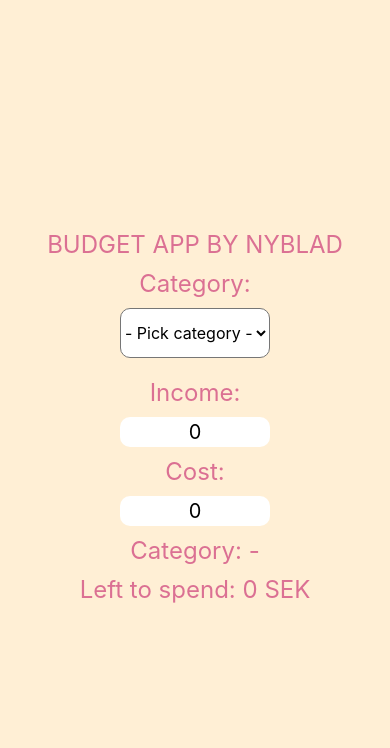
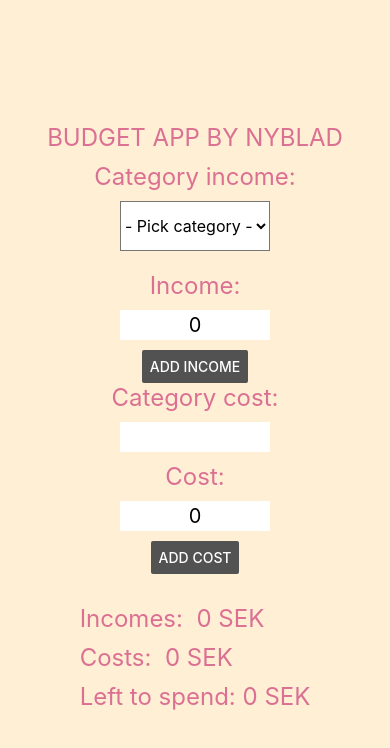
Before and after one commit to Technigo/project-react-native-app, a React Native app: screen / in a window 390 px wide. Shown: the top 748 px of the page. Built offline with nearby package versions, Linux system fonts and the light colour scheme.

Commit message:
Tonights work from Expo Snack

```diff
--- a/App.js
+++ b/App.js
@@ -1,88 +1,150 @@
-import React, { useState } from "react"
+import React, { useState } from 'react';
 // import styled from "styled-components/native"
-import { StyleSheet, View, TextInput, Picker, Text, Button } from "react-native"
+import {
+  StyleSheet,
+  StatusBar,
+  View,
+  TextInput,
+  Picker,
+  Text,
+  Button,
+} from 'react-native';
 
-//Add income component
-//Add cost component
-//List component to show a list of added incomes and costs
+//Array of objects (category + incomes)
+//Array of objects (category + cost)
+//Input category incomes (add to array incomes) - function handleIncomeCategory?
+//Input income (add to array incomes) - function handleIncome?
+//Input category costs (add to array costs) - function handleCostCategory?
+//Input cost (add to array costs) - function handleCost?
+//Component to map the objects in the array listIncomes and listCosts
 //Sum component that calculates the incomes-costs to see what we have left
+//Shake phone to reset
 
 const App = () => {
-  const [categoryValue, setCategoryValue] = useState("-")
-  const [income, setIncome] = useState("0")
-  const [cost, setCost] = useState("0")
-  // const [addIncome, setAddIncome] = ()
+  // const [addToArray, setAddToArray] = useState()
+  const [categoryIncome, setCategoryIncome] = useState('');
+  const [categoryCost, setCategoryCost] = useState('');
+  const [income, setIncome] = useState('0');
+  const [cost, setCost] = useState('0');
+
+  const [listIncomes, setListIncomes] = useState([]);
+  const addedIncomes = { category: categoryIncome, income: income };
+
+  const [listCosts, setListCosts] = useState([]);
+  const addedCosts = { category: categoryCost, income: cost };
+
+  // FUNCTIONS FOR ADDING INCOMES AND COSTS - NEED HELP WITH THIS
+  const handleAddIncome = () => {
+    setListIncomes({ listIncomes: [...listIncomes, addedIncomes] })
+  }
+  const handleAddCost = () => {
+    setListCosts({ listCosts: [...listCosts, addedCosts] })
+  }
+
+  console.log(listIncomes, listCosts)
 
   return (
     <View style={styles.view}>
-
+      <StatusBar style={styles.statusBar} barStyle="light-content" />
       <Text style={styles.text}>BUDGET APP BY NYBLAD</Text>
 
-      <Text style={styles.text}>Category:</Text>
-      <Picker style={styles.picker} type="dropdown" selectedValue={categoryValue} onValueChange={() => setCategoryValue(categoryValue)}>
+      <Text style={styles.text}>Category income:</Text>
+      <Picker
+        style={styles.picker}
+        type="dropdown"
+        selectedValue={categoryIncome}
+        onValueChange={value => setCategoryIncome(value)}>
         <Picker.Item label="- Pick category -" value="-" />
         <Picker.Item label="Salary" value="Salary" />
         <Picker.Item label="Other" value="Other" />
       </Picker>
 
       <Text style={styles.text}>Income:</Text>
-      <TextInput style={styles.textInput} onChangeText={text => setIncome(text)} value={income} />
+      <TextInput
+        style={styles.textInput}
+        onChangeText={text => setIncome(text)}
+        value={income}
+      />
+
+      <Button
+        color="#525252"
+        title="Add income"
+        onPress={handleAddIncome}
+      />
+
+      <Text style={styles.text}>Category cost:</Text>
+      <TextInput
+        style={styles.textInput}
+        onChangeText={text => setCategoryCost(text)}
+        value={categoryCost}
+      />
+
       <Text style={styles.text}>Cost:</Text>
-      <TextInput style={styles.textInput} onChangeText={text => setCost(text)} value={cost} />
+      <TextInput
+        style={styles.textInput}
+        onChangeText={text => setCost(text)}
+        value={cost}
+      />
 
-      {/* <Button style={styles.button} title="Add" onPress={() => setAddIncome(income)} /> */}
+      <Button
+        color="#525252"
+        title="Add cost"
+        onPress={() => listCosts.push({ addedCosts })}
+      />
 
-      <Text style={styles.text}>Category: {categoryValue}</Text>
-      <Text style={styles.text}>Left to spend: {income - cost} SEK</Text>
-    </View >
-  )
-}
+      <View style={styles.viewSummary}>
+        <Text style={styles.text}>
+          Incomes: {categoryIncome} {income} SEK
+        </Text>
+        <Text style={styles.text}>
+          Costs: {categoryCost} {cost} SEK
+        </Text>
+
+        <Text style={styles.text}>Left to spend: {income - cost} SEK</Text>
+      </View>
+    </View>
+  );
+};
 
 const styles = StyleSheet.create({
   view: {
     flex: 1,
-    backgroundColor: "papayawhip",
-    justifyContent: "center",
-    alignItems: "center",
+    backgroundColor: 'papayawhip',
+    justifyContent: 'center',
+    alignItems: 'center',
+  },
+
+  statusBar: {
+    backgroundColor: 'black',
   },
 
   text: {
     fontSize: 24,
-    color: "palevioletred",
+    color: 'palevioletred',
     marginBottom: 10,
   },
 
   picker: {
     height: 50,
     width: 150,
-    backgroundColor: "#fff",
+    backgroundColor: '#fff',
     marginBottom: 20,
-    borderRadius: 10,
   },
 
   textInput: {
     fontSize: 20,
     height: 30,
     width: 150,
-    backgroundColor: "#fff",
-    borderRadius: 10,
+    backgroundColor: '#fff',
     marginBottom: 10,
-    textAlign: "center",
+    textAlign: 'center',
   },
 
-  button: {
-    fontSize: 20,
-    height: 30,
-    width: 150,
-    backgroundColor: "darkgray",
-    color: "white",
-    borderRadius: 10,
-    marginTop: 10,
-    marginBottom: 20,
-  }
-
-
-})
+  viewSummary: {
+    marginTop: 30,
+    border: 2,
+  },
+});
 
 // const Container = styled.View`
 //   flex: 1;
@@ -120,7 +182,4 @@ const styles = StyleSheet.create({
 //   margin: 5px 0;
 // `
 
-
-
-
-export default App
+export default App;
```
